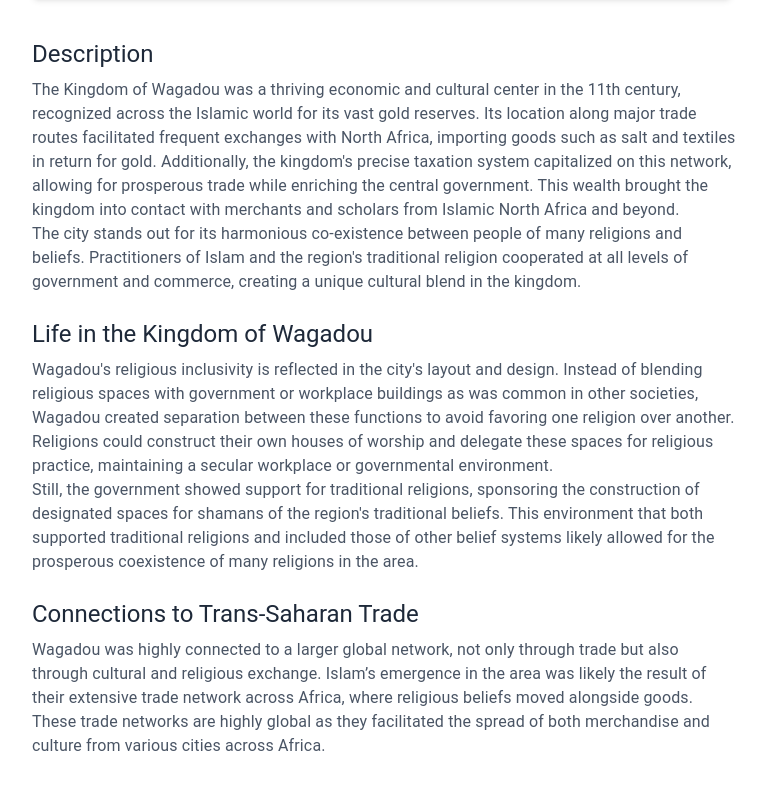
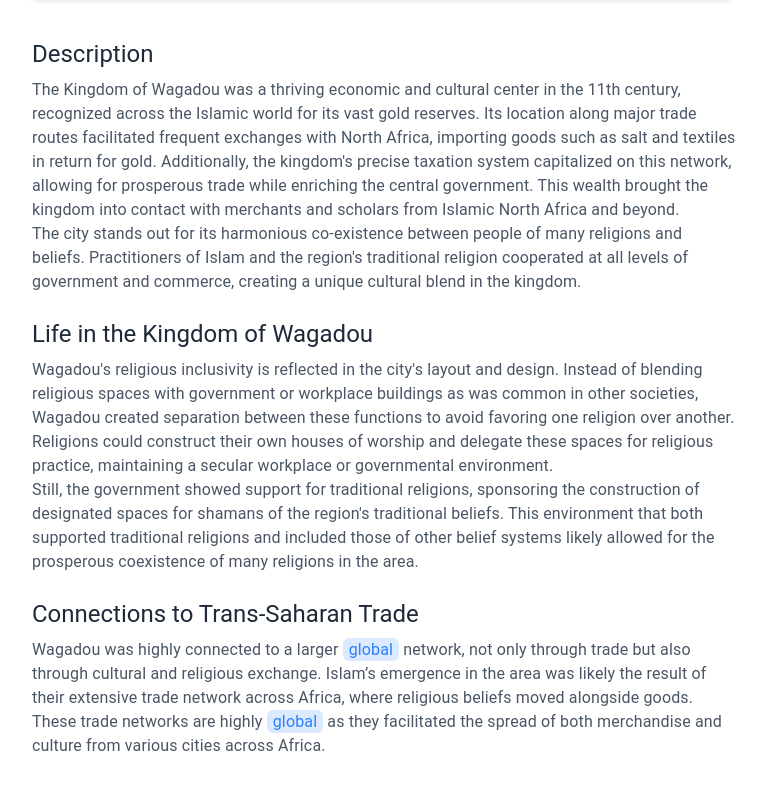
Before and after one commit to Michael-R-Dickinson/interactive-history-map, a React (Vite) app: page /location/wagadou in a window 1280 px wide. Shown: the part 755-1544 px from the top of the page, without its empty margins (256-1022 px from the left). Built offline with nearby package versions, Linux system fonts and the light colour scheme.

Commit message:
added global definition clickable

```diff
--- a/src/components/CaptionAndTextSection.tsx
+++ b/src/components/CaptionAndTextSection.tsx
@@ -2,6 +2,7 @@ import React from "react"
 import { CaptionDescription } from "../atoms"
 import { Box, Typography } from "@mui/material"
 import { getImagePath } from "../utils"
+import GlobalHighlightedTypography from "./GlobalHighlightedTypography"
 
 interface CaptionAndTextSectionProps {
   textSection: CaptionDescription
@@ -27,7 +28,7 @@ const CaptionAndTextSection: React.FC<CaptionAndTextSectionProps> = ({
             className="mb-6 leading-relaxed text-gray-600"
             key={index}
           >
-            {paragraph}
+            <GlobalHighlightedTypography text={paragraph} />
           </Typography>
         ))}
       </Box>
--- /dev/null
+++ b/src/components/GlobalHighlightedTypography.tsx
@@ -0,0 +1,64 @@
+import React from "react"
+
+import { Popover } from "@mui/material"
+import { useState } from "react"
+import { globalDefinition } from "../content/content"
+
+const GlobalDefinitionPopover: React.FC<{ word: string }> = ({ word }) => {
+  const [anchorEl, setAnchorEl] = useState<null | HTMLElement>(null)
+
+  const handleClick = (event: React.MouseEvent<HTMLElement>) => {
+    setAnchorEl(anchorEl ? null : event.currentTarget) // toggle
+  }
+
+  const open = Boolean(anchorEl)
+
+  return (
+    <>
+      <span onClick={handleClick} className="cursor-pointer">
+        {word}
+      </span>
+      <Popover
+        open={open}
+        anchorEl={anchorEl}
+        onClose={() => setAnchorEl(null)}
+        anchorOrigin={{ vertical: "bottom", horizontal: "center" }}
+        transformOrigin={{ vertical: "top", horizontal: "center" }}
+      >
+        <div className="p-4 max-w-[40rem] border-blue-200 border-2">
+          {globalDefinition}
+        </div>
+      </Popover>
+    </>
+  )
+}
+
+interface GlobalHighlightedTypographyProps {
+  text: string
+}
+
+const GlobalHighlightedTypography: React.FC<
+  GlobalHighlightedTypographyProps
+> = ({ text }) => {
+  const splitText = text.split(/(\b\w*global\w*\b)/gi)
+  return (
+    <>
+      {splitText.map((block, index) => {
+        if (block.toLowerCase().includes("global")) {
+          return (
+            <span
+              key={index}
+              className="px-1.5 py-0.5 text-blue-500 bg-blue-100 rounded-md"
+            >
+              <GlobalDefinitionPopover word={block} />
+            </span>
+          )
+        }
+
+        return <span key={index}>{block}</span>
+      })}
+    </>
+  )
+}
+
+export default GlobalHighlightedTypography
--- a/src/content/content.ts
+++ b/src/content/content.ts
@@ -7,6 +7,10 @@ import { hopewell } from "./hopewell"
 import { maya } from "./maya"
 import { taghaza } from "./taghaza"
 import { wagadou } from "./wagadou"
+
+export const globalDefinition = [
+  `In this project, "global" is not used as a geographic scope in the sense of "worldwide". Rather, it is intended to describe connections, exchanges, and networks between societies. The idea is to emphasize that societies didn't exist in isolation and their history was not confined to the borders of their region or territory but could have effects across the globe or even ripple effects in neighboring territories. By focusing on these interactions, we can gain a better understanding of the underlying systems or trends driving historical developments. For example, rather than focusing on specifically on traditional regional histories such as "European History" or "Chinese History", global history might focus on the way a specific development spread across the globe or throughout a related network of cities. So in this project, when I define something as global, it relates to how the development interacts with a system or network that connected people on any geographic scale.`,
+]
 
 const locationsInfo: LocationData[] = [
   wagadou,
```
